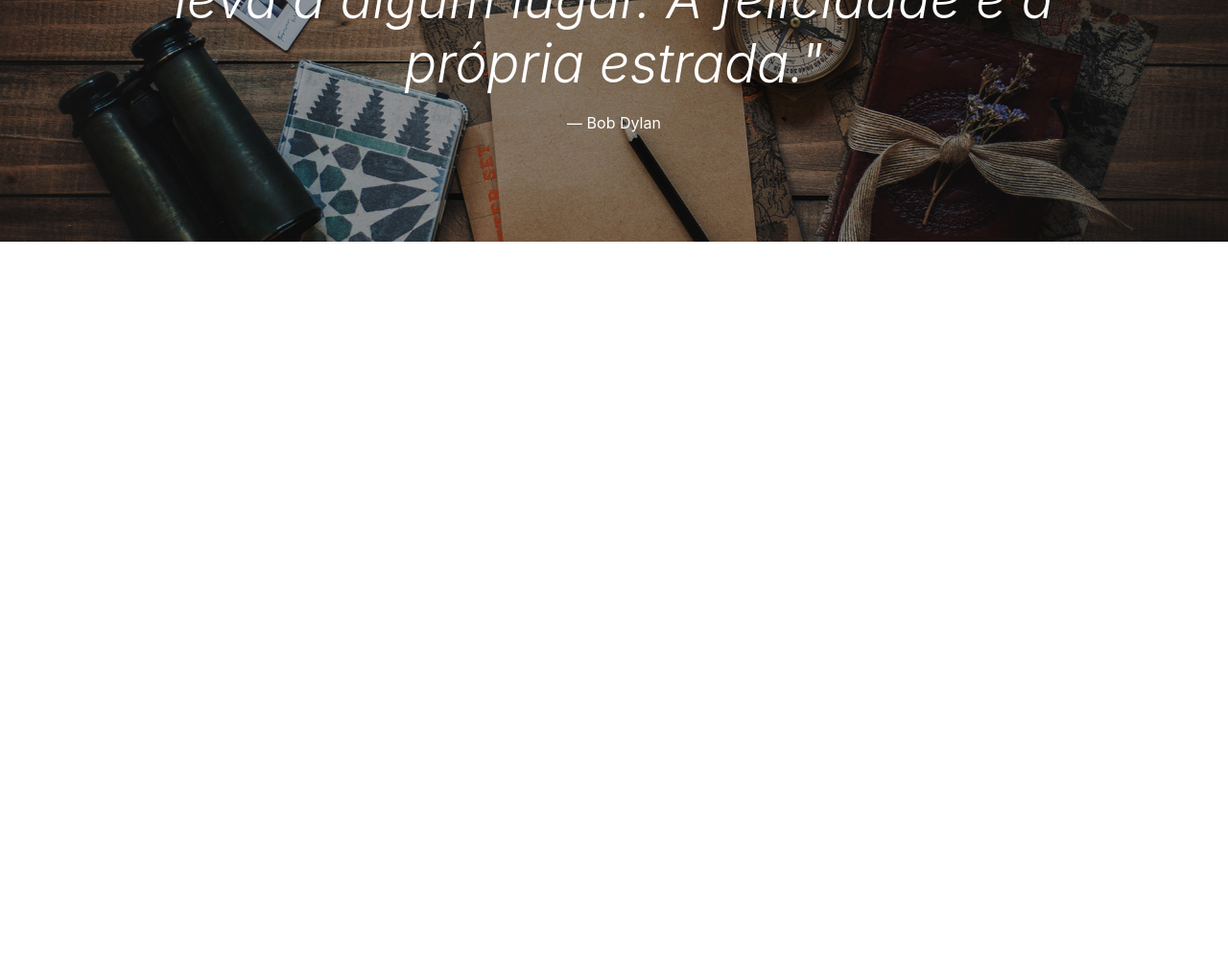
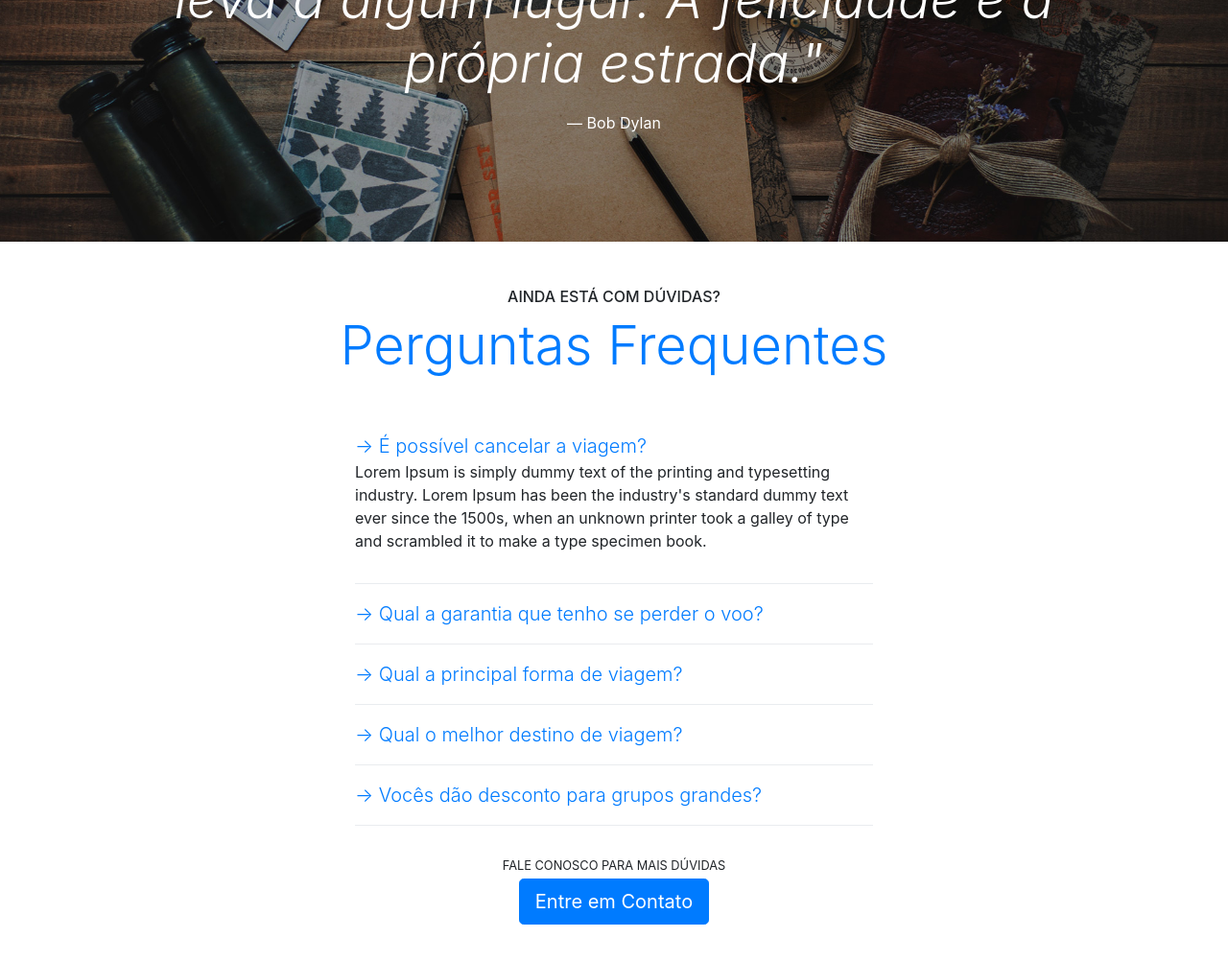
Before and after one commit to icarofs/Caravan, a plain HTML site: page index.html in a window 1280 px wide. Shown: the part 1540-2542 px from the top of the page at 96% size. Before the commit the page ends 1792 px from the top, so only its background shows below. Drawn offline with Linux system fonts and the light colour scheme; files whose address does not match are found by name.

Commit message:
Collapse

```diff
--- a/css/style.css
+++ b/css/style.css
@@ -1,5 +1,6 @@
 body {
   padding-top: 75px;
+  height: 3000px;
 }
 
 .box-shadow {
--- a/index.html
+++ b/index.html
@@ -244,6 +244,128 @@
       </blockquote>
     </section>
 
+    <section class="container">
+      <div class="my-5 text-center">
+        <span class="h6 d-block">AINDA ESTÁ COM DÚVIDAS?</span>
+        <h2 class="display-4 text-primary">Perguntas Frequentes</h2>
+      </div>
+
+      <div class="row justify-content-center">
+        <div class="col-6" id="perguntasFrequentes" data-children=".pergunta">
+          <div class="pergunta py-2">
+            <a
+              class="lead"
+              data-toggle="collapse"
+              data-parent="#perguntasFrequentes"
+              href="#pergunta1"
+              arial-expanded="true"
+              aria-controls="pergunta1"
+              >-> É possível cancelar a viagem?</a
+            >
+            <div id="pergunta1" class="collapse show" role="tabpanel">
+              <p>
+                Lorem Ipsum is simply dummy text of the printing and typesetting
+                industry. Lorem Ipsum has been the industry's standard dummy
+                text ever since the 1500s, when an unknown printer took a galley
+                of type and scrambled it to make a type specimen book.
+              </p>
+            </div>
+          </div>
+
+          <div class="dropdown-divider"></div>
+          <div class="pergunta py-2">
+            <a
+              class="lead"
+              data-toggle="collapse"
+              data-parent="#perguntasFrequentes"
+              href="#pergunta2"
+              arial-expanded="true"
+              aria-controls="pergunta2"
+              >-> Qual a garantia que tenho se perder o voo?</a
+            >
+            <div id="pergunta2" class="collapse" role="tabpanel">
+              <p>
+                Lorem Ipsum is simply dummy text of the printing and typesetting
+                industry. Lorem Ipsum has been the industry's standard dummy
+                text ever since the 1500s, when an unknown printer took a galley
+                of type and scrambled it to make a type specimen book.
+              </p>
+            </div>
+          </div>
+
+          <div class="dropdown-divider"></div>
+          <div class="pergunta py-2">
+            <a
+              class="lead"
+              data-toggle="collapse"
+              data-parent="#perguntasFrequentes"
+              href="#pergunta3"
+              arial-expanded="true"
+              aria-controls="pergunta3"
+              >-> Qual a principal forma de viagem?</a
+            >
+            <div id="pergunta3" class="collapse" role="tabpanel">
+              <p>
+                Lorem Ipsum is simply dummy text of the printing and typesetting
+                industry. Lorem Ipsum has been the industry's standard dummy
+                text ever since the 1500s, when an unknown printer took a galley
+                of type and scrambled it to make a type specimen book.
+              </p>
+            </div>
+          </div>
+
+          <div class="dropdown-divider"></div>
+          <div class="pergunta py-2">
+            <a
+              class="lead"
+              data-toggle="collapse"
+              data-parent="#perguntasFrequentes"
+              href="#pergunta4"
+              arial-expanded="true"
+              aria-controls="pergunta4"
+              >-> Qual o melhor destino de viagem?</a
+            >
+            <div id="pergunta4" class="collapse" role="tabpanel">
+              <p>
+                Lorem Ipsum is simply dummy text of the printing and typesetting
+                industry. Lorem Ipsum has been the industry's standard dummy
+                text ever since the 1500s, when an unknown printer took a galley
+                of type and scrambled it to make a type specimen book.
+              </p>
+            </div>
+          </div>
+
+          <div class="dropdown-divider"></div>
+          <div class="pergunta py-2">
+            <a
+              class="lead"
+              data-toggle="collapse"
+              data-parent="#perguntasFrequentes"
+              href="#pergunta5"
+              arial-expanded="true"
+              aria-controls="pergunta5"
+              >-> Vocês dão desconto para grupos grandes?</a
+            >
+            <div id="pergunta5" class="collapse" role="tabpanel">
+              <p>
+                Lorem Ipsum is simply dummy text of the printing and typesetting
+                industry. Lorem Ipsum has been the industry's standard dummy
+                text ever since the 1500s, when an unknown printer took a galley
+                of type and scrambled it to make a type specimen book.
+              </p>
+            </div>
+          </div>
+          <div class="dropdown-divider"></div>
+        </div>
+      </div>
+      <div class="text-center my-4">
+        <p class="small m-1">FALE CONOSCO PARA MAIS DÚVIDAS</p>
+        <a class="btn btn-primary btn-lg" href="contato.html"
+          >Entre em Contato</a
+        >
+      </div>
+    </section>
+
     <script type="text/javascript" src="js/jquery-3.2.1.slim.min.js"></script>
     <script type="text/javascript" src="js/popper.min.js"></script>
     <script type="text/javascript" src="js/bootstrap.js"></script>
```
